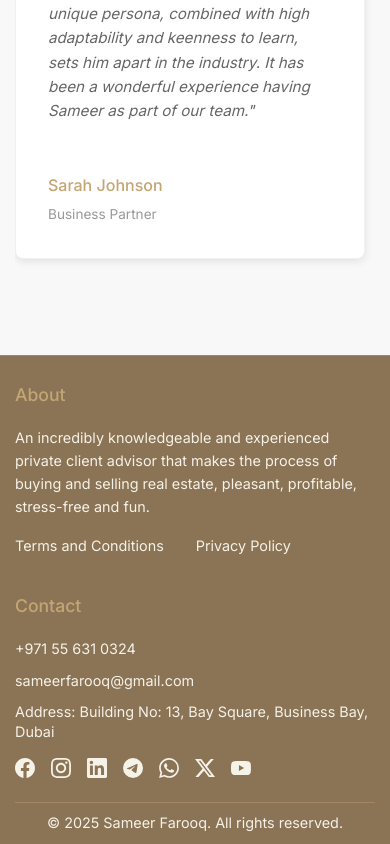
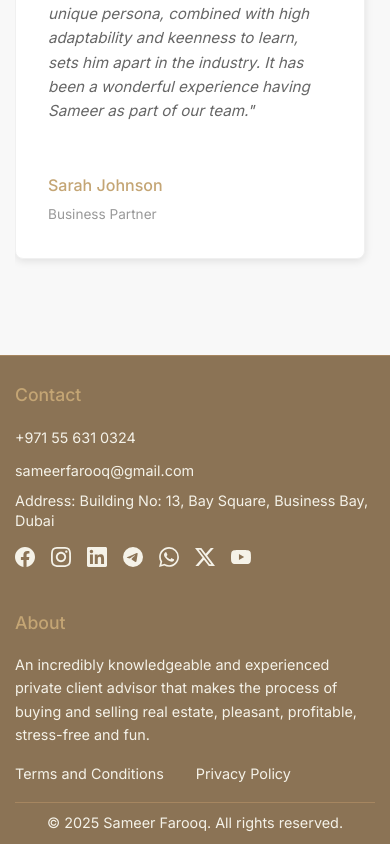
Before and after one commit to Ekhihainakli1/main, a React (Create React App) app: page / in a window 390 px wide. Shown: the part 5397-6241 px from the top of the page. Built offline with nearby package versions, Linux system fonts and the light colour scheme.

Commit message:
footer chnges

```diff
--- a/src/index.css
+++ b/src/index.css
@@ -731,7 +731,12 @@ body {
     align-self: flex-start !important;
   }
 
+  footer .container > div[style*="display: flex"] > div:first-child {
+    order: 2;
+  }
+
   footer .container > div[style*="display: flex"] > div:last-child {
+    order: 1;
     margin-left: 0 !important;
   }
 
```
